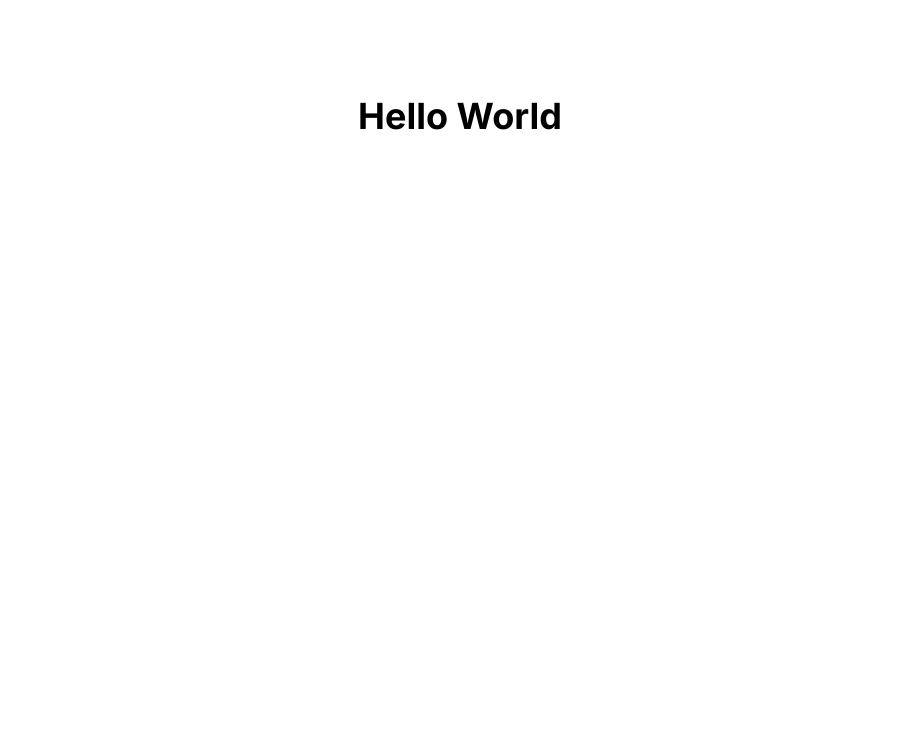
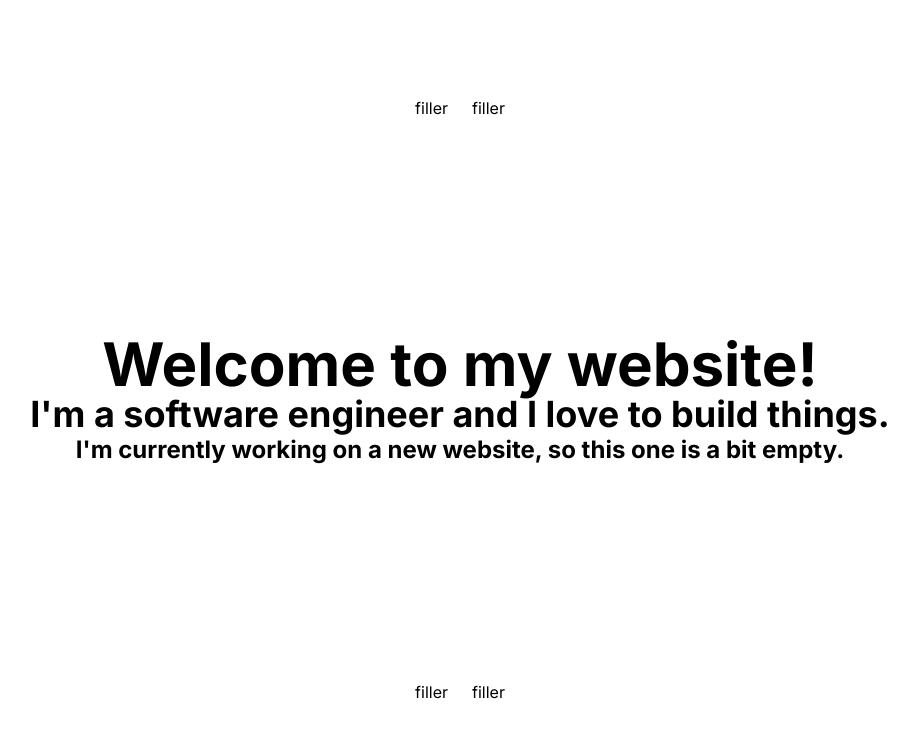
Before and after one commit to eorev/eorev-portfolio-deprecated, a Next.js app: page / in a window 1280 px wide. Shown: the top 738 px of the page, without its empty margins (180-1098 px from the left). Built offline with nearby package versions, Linux system fonts and the light colour scheme.

Commit message:
Added brief filler content

```diff
--- a/app/page.tsx
+++ b/app/page.tsx
@@ -4,9 +4,29 @@ import dynamic from 'next/dynamic';
 export default function Home() {
   return (
     <main className="flex min-h-screen flex-col items-center justify-between p-24">
-      <h1 className="text-4xl font-bold text-center">
-        Hello World
-      </h1>
+      <ul className="flex items-center justify-center">
+        <li className="flex items-center justify-center">
+          <h1>filler</h1>
+        </li>
+        <li className="flex items-center justify-center ml-6">
+          <h1>filler</h1>
+        </li>
+      </ul>
+      <header>
+        <h1 className="text-6xl font-bold text-center">Welcome to my website!</h1>
+        <h2 className="text-4xl font-bold text-center">I&#39;m a software engineer and I love to build things.</h2>
+        <h3 className="text-2xl font-bold text-center">I&#39;m currently working on a new website, so this one is a bit empty.</h3>
+      </header>
+      <footer className="flex items-center justify-center">
+        <ul className="flex items-center justify-center">
+          <li className="flex items-center justify-center">
+            <h1>filler</h1>
+          </li>
+          <li className="flex items-center justify-center ml-6">
+            <h1>filler</h1>
+          </li>
+        </ul>
+      </footer>
     </main>
   )
 }
```
